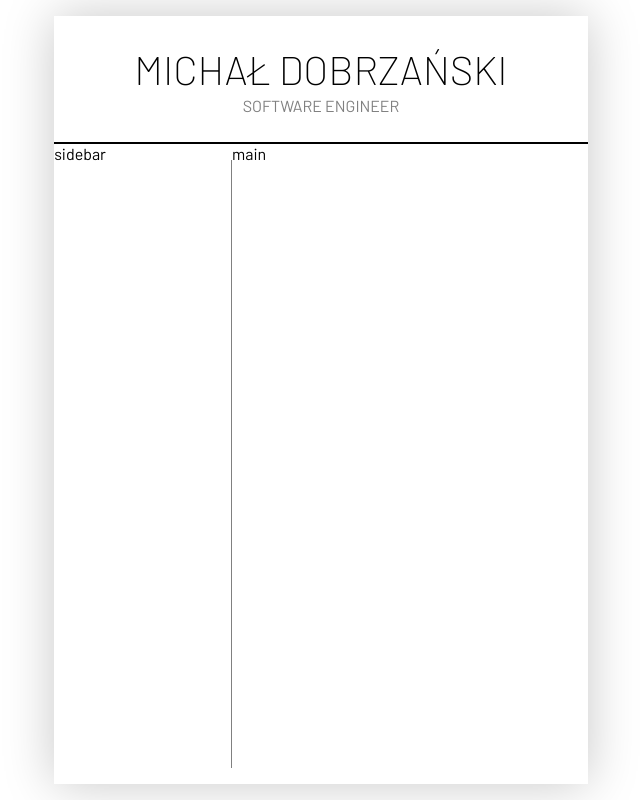
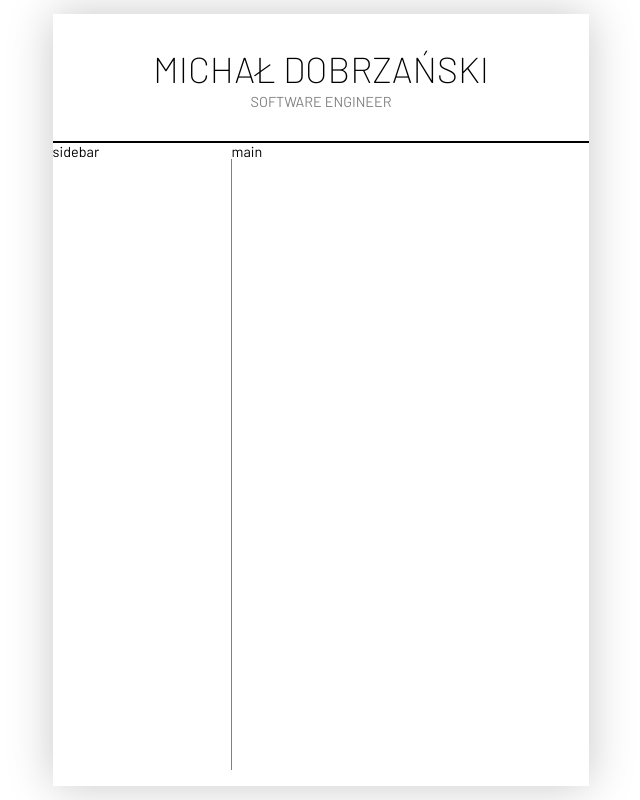
Before and after one commit to gnatogryz/resume, a React (Create React App) app: page / in a window 1280 px wide. Shown: the whole page, without its empty margins (319-959 px from the left). Built offline with nearby package versions, Linux system fonts and the light colour scheme.

Commit message:
font size again

```diff
--- a/src/index.scss
+++ b/src/index.scss
@@ -1,7 +1,7 @@
 @import url('https://fonts.googleapis.com/css2?family=Barlow:wght@200;300;400;800&display=swap');
 
 :root {
-	font-size: 2vh;
+	font-size: 1.8vh;
 }
 
 body {
```
